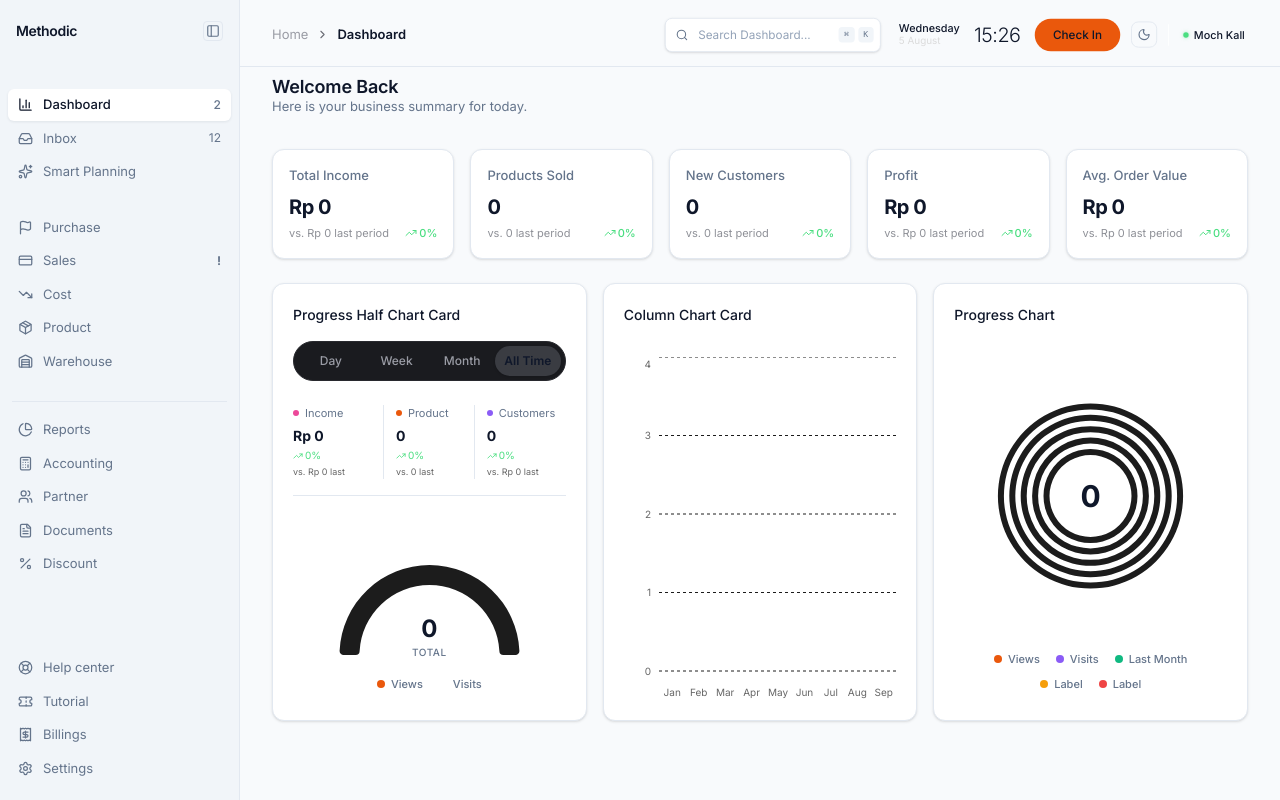
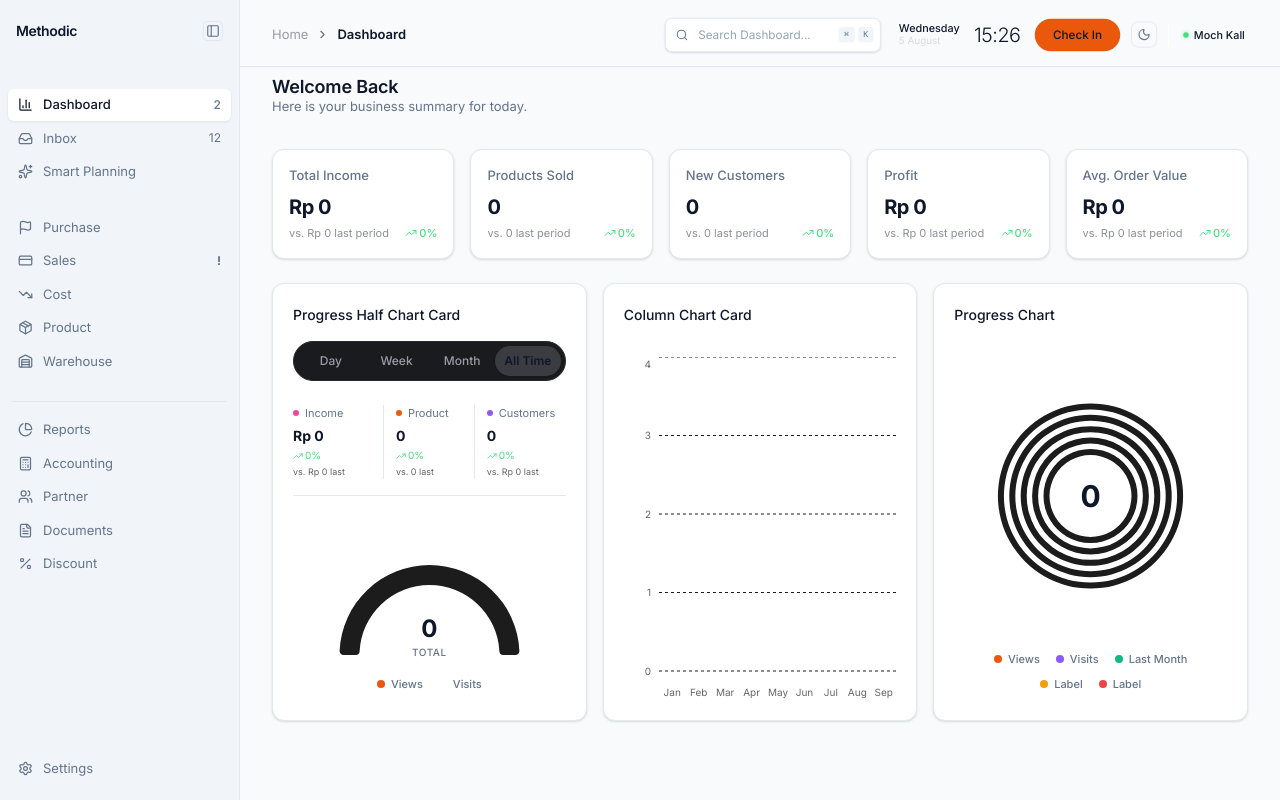
Before and after one commit to Chopiee/Methodic, a React (Vite) app: page / in a window 1280 px wide. Built offline with nearby package versions, Linux system fonts and the light colour scheme.

Commit message:
refactor: move Billings view to Settings component
Relocated the Billings component from the main app navigation to the Settings menu to centralize account and financial management.

```diff
--- a/src/App.tsx
+++ b/src/App.tsx
@@ -5,7 +5,6 @@
 
 import { useState, useEffect } from 'react';
 import { Sidebar } from './components/Sidebar';
-import { Billings } from './components/Billings';
 import { Home } from './components/Home';
 import { Inbox } from './components/Inbox';
 import { Purchase } from './components/Purchase';
@@ -105,8 +104,6 @@ export default function App() {
     switch (tab) {
       case 'Dashboard':
         return ['Home', 'Dashboard'];
-      case 'Billings':
-        return ['Home', 'Finance', 'Billings'];
       case 'Inbox':
         return ['Home', 'Communications', 'Inbox'];
       case 'Smart Planning':
@@ -203,9 +200,7 @@ export default function App() {
 
         <div className="flex-1 overflow-y-auto flex flex-col">
           {/* Main page content */}
-          {displayTab === 'Billings' ? (
-            <Billings />
-          ) : displayTab === 'Dashboard' ? (
+          {displayTab === 'Dashboard' ? (
             <Home />
           ) : displayTab === 'Inbox' ? (
             <Inbox searchQuery={searchQuery} />
--- a/src/components/Settings.tsx
+++ b/src/components/Settings.tsx
@@ -2,6 +2,7 @@ import React, { useState, useCallback } from 'react';
 import { motion } from 'motion/react';
 import Cropper from 'react-easy-crop';
 import getCroppedImg from '../lib/cropImage';
+import { Billings } from './Billings';
 import {
   X,
   Search,
@@ -854,8 +855,15 @@ export function Settings({ onClose }: { onClose?: () => void }) {
             </div>
           )}
 
-          {/* OTHER TABS PLACEHOLDERS (SESSIONS, PLANS, BILLING, SECURITY, SUPPORT, MIGRATE) */}
-          {['call_intelligence', 'sessions', 'plans', 'billing', 'security', 'support', 'migrate_crm'].includes(activeTab) && (
+          {/* BILLINGS TAB */}
+          {activeTab === 'billing' && (
+            <div className="animate-in fade-in duration-200">
+              <Billings />
+            </div>
+          )}
+
+          {/* OTHER TABS PLACEHOLDERS (SESSIONS, PLANS, SECURITY, SUPPORT, MIGRATE) */}
+          {['call_intelligence', 'sessions', 'plans', 'security', 'support', 'migrate_crm'].includes(activeTab) && (
             <div className="space-y-6 animate-in fade-in duration-200">
               <div>
                 <h2 className="text-xl font-semibold text-white capitalize">{activeTab.replace('_', ' ')}</h2>
--- a/src/components/Sidebar.tsx
+++ b/src/components/Sidebar.tsx
@@ -153,9 +153,6 @@ export function Sidebar({ activeItem, onSelectItem }: SidebarProps) {
 
       {/* Bottom Group */}
       <div className="flex flex-col gap-[2px] mt-8 pb-4 overflow-hidden">
-        <NavItem icon={LifeBuoy} label="Help center" active={activeItem === 'Help center'} collapsed={collapsed} onClick={() => onSelectItem('Help center')} />
-        <NavItem icon={Ticket} label="Tutorial" active={activeItem === 'Tutorial'} collapsed={collapsed} onClick={() => onSelectItem('Tutorial')} />
-        <NavItem icon={Receipt} label="Billings" active={activeItem === 'Billings'} collapsed={collapsed} onClick={() => onSelectItem('Billings')} />
         <NavItem icon={SettingsIcon} label="Settings" active={activeItem === 'Settings'} collapsed={collapsed} onClick={() => onSelectItem('Settings')} />
       </div>
     </div>
```
